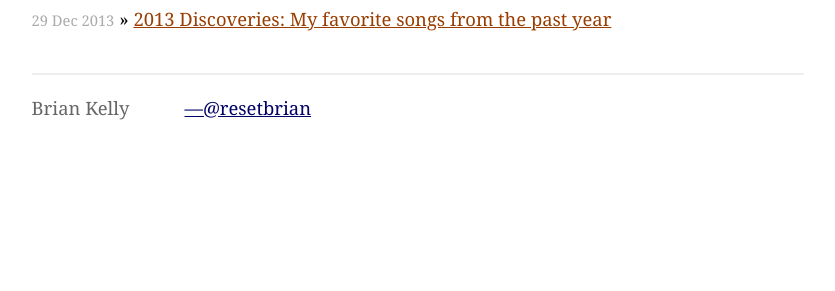
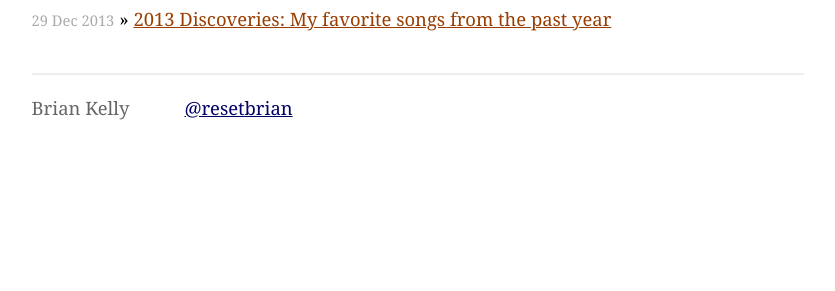
Before and after one commit to briankelly/briankelly.github.io, a Jekyll site: the page built from index.html, in a window 1280 px wide. Shown: the part 214-505 px from the top of the page, without its empty margins (222-1057 px from the left). Built offline with Jekyll 4.4.1, drawn with Linux system fonts in a browser that asks for light colours; Markdown is read by kramdown in place of the engine named in the settings.

Commit message:
drop that em

```diff
--- a/_layouts/default.html
+++ b/_layouts/default.html
@@ -22,7 +22,7 @@
       </div>
       <div class="contact">
         <p>
-          <a href="https://twitter.com/resetbrian">—@resetbrian</a>
+          <a href="https://twitter.com/resetbrian">@resetbrian</a>
         </p>
       </div>
     </div>
```
